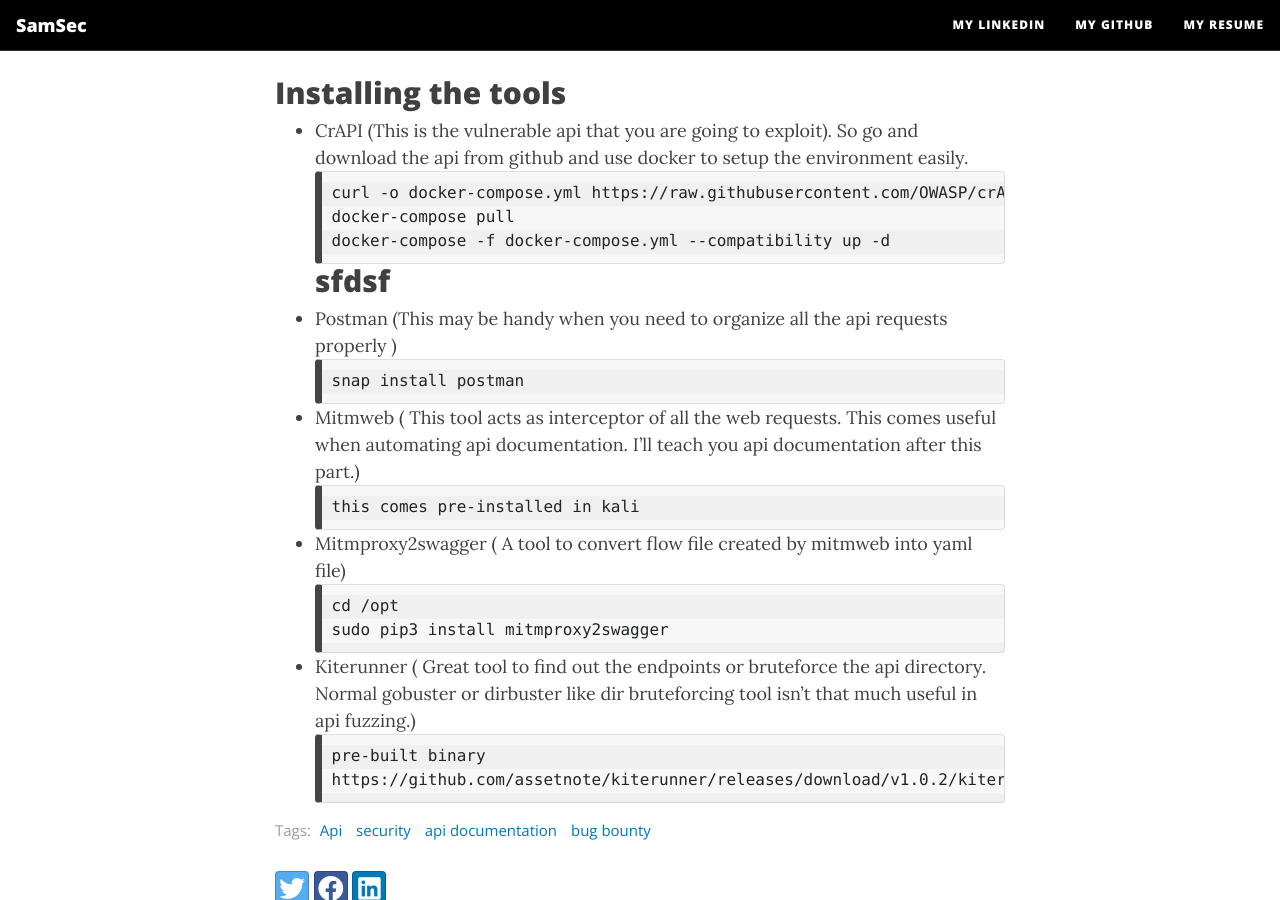
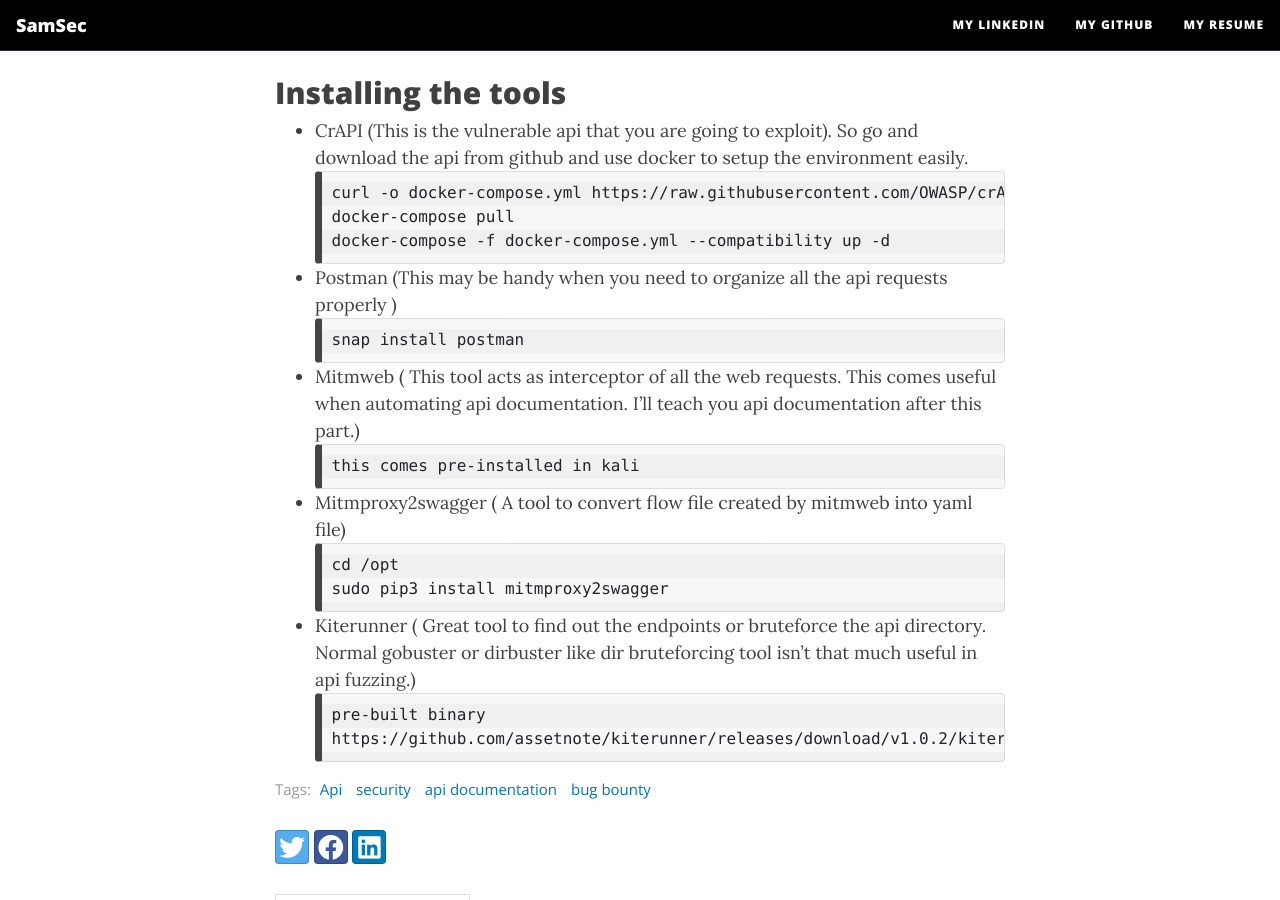
Before and after one commit to Sameer484/gh_pages, a Jekyll site: the page built from _posts/2023-10-09-Api-security.md, in a window 1280 px wide and 900 px high, scrolled down 413 px. Built offline with Jekyll 4.4.1, drawn with Linux system fonts in a browser that asks for light colours; nearby versions of some CDN libraries.

Commit message:
Update 2023-10-09-Api-security.md

````diff
--- a/_posts/2023-10-09-Api-security.md
+++ b/_posts/2023-10-09-Api-security.md
@@ -8,17 +8,18 @@
 Firstly you want to create an environment to start getting your hands dirty in api security and penetration testing. In this series, I will guide you from very basic to advanced api testing with every tools and commands you need. So stay with me with your laptop and enthusiasm bind together.
 
 <h2> Installing the tools</h2>
+
 - CrAPI (This is the vulnerable api that you are going to exploit). So go and download the api from github and use docker to setup the environment easily.
-```
-curl -o docker-compose.yml https://raw.githubusercontent.com/OWASP/crAPI/main/deploy/docker/docker-compose.yml
-docker-compose pull
-docker-compose -f docker-compose.yml --compatibility up -d
-```
-## sfdsf
+  ```
+  curl -o docker-compose.yml https://raw.githubusercontent.com/OWASP/crAPI/main/deploy/docker/docker-compose.yml
+  docker-compose pull
+  docker-compose -f docker-compose.yml --compatibility up -d
+  ```
+
 - Postman (This may be handy when you need to organize all the api requests properly )
-```
-snap install postman
-```
+  ```
+  snap install postman
+  ```
 
 - Mitmweb ( This tool  acts as interceptor of all the web requests. This comes useful when automating api documentation. I'll teach you api documentation after this part.)
 ```
````
